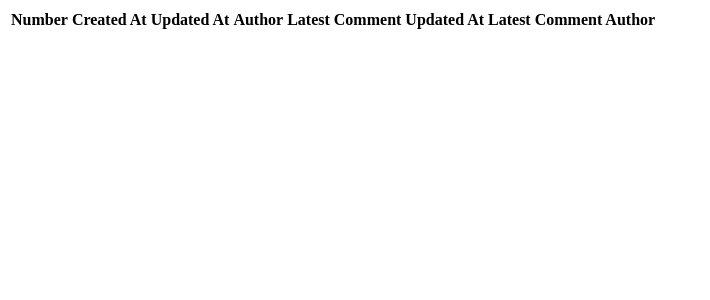
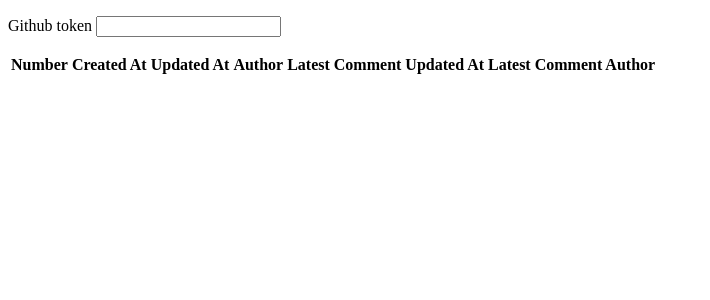
Before and after one commit to mintsoft/duckduck-minty-dax, a PHP site: page / in a window 1280 px wide. Shown: the top 300 px of the page, without its empty margins (0-710 px from the left). Run offline with PHP 8.4, Linux system fonts and the light colour scheme; data that the repository does not hold is empty.

Commit message:
Allowing the user to use tokens to bypass rate limits

```diff
--- a/index.php
+++ b/index.php
@@ -9,7 +9,9 @@ function curl_get($url, array $get = NULL, array $options = array())
         CURLOPT_TIMEOUT => 4,
         CURLOPT_USERAGENT => "DuckDuck-Minty-Dax"
     );
-
+    if(!empty($_VAR['token'])) {
+        $options = array("Authorization", "token $token");
+    }
     $ch = curl_init();
     curl_setopt_array($ch, ($options + $defaults));
 
@@ -32,7 +34,11 @@ function curl_get($url, array $get = NULL, array $options = array())
 </style>
 </head>
 <body>
-
+<form>
+<p>
+	Github token <input type='text' name='token' value='' />
+</p>
+</form>
 <table>
 <thead>
     <th>Number</th>
```
